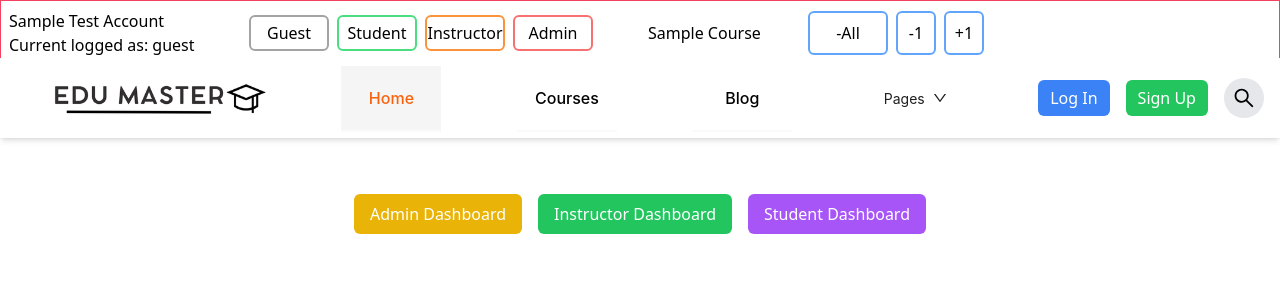
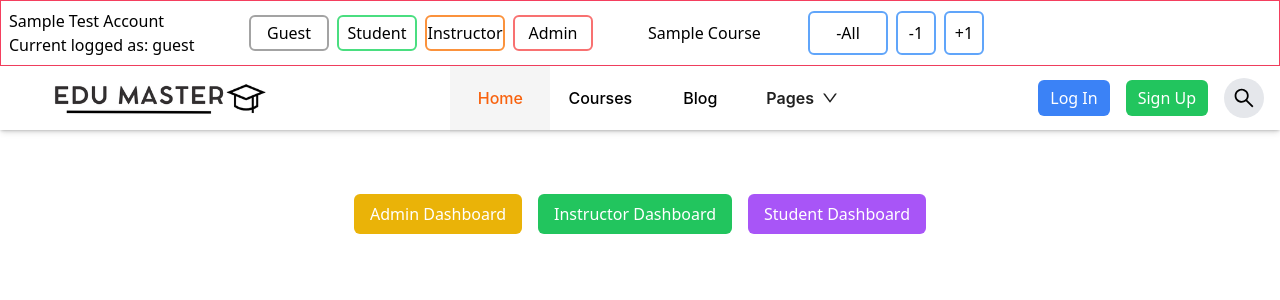
Before and after one commit to TEAM03-OJTPASSED/EduMaster_FinalProject_Team03_React12, a React (Vite) app: page / in a window 1280 px wide. Shown: the top 300 px of the page. Built offline with nearby package versions, Linux system fonts and the light colour scheme.

Commit message:
re flex navs

```diff
--- a/src/components/Navbar.tsx
+++ b/src/components/Navbar.tsx
@@ -4,6 +4,7 @@ import { DownOutlined } from "@ant-design/icons";
 import logoImage from "../assets/EduMaster.png";
 import { useCustomNavigate } from "../hooks/customNavigate";
 import { AiOutlineSearch } from "react-icons/ai";
+
 
 // Define the type for menu items
 interface MenuItem {
@@ -75,7 +76,7 @@ const Navbar = () => {
   };
 
   return (
-    <div className="w-full h-20 flex items-center justify-between p-4 bg-white shadow-md relative z-50">
+    <div className="w-full h-16 flex items-center justify-between p-4 bg-white shadow-md relative z-0">
       {!isSearchActive ? (
         <>
           <img
@@ -85,7 +86,7 @@ const Navbar = () => {
             onClick={() => navigate("/")}
             style={{ objectFit: "cover", width: "250px", cursor: "pointer" }}
           />
-
+          <div>
           {/* Home Button */}
           <Button
             className={`navbar-button ${
@@ -128,12 +129,13 @@ const Navbar = () => {
           {/* Dropdown Menu */}
           <Dropdown menu={menuProps}>
             <Button color="default" variant="text">
-              <Space>
+              <Space className="text-base font-semibold">
                 Pages
                 <DownOutlined />
               </Space>
             </Button>
           </Dropdown>
+          </div>
 
           {/* Log In / Sign Up and Search Icons */}
           <div className="flex items-center gap-4">
```
